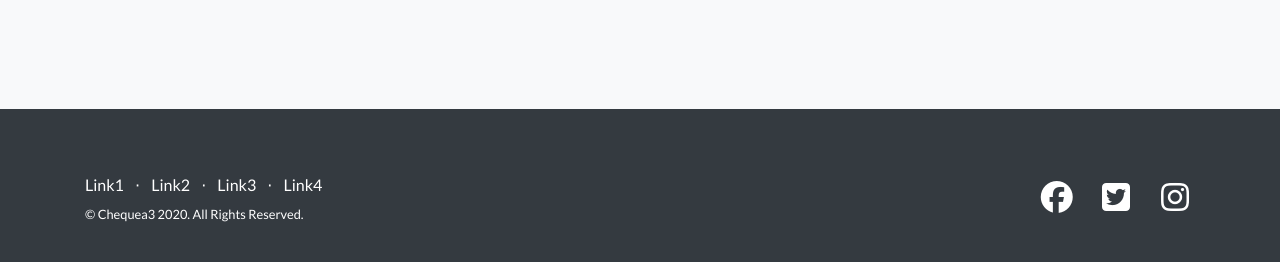
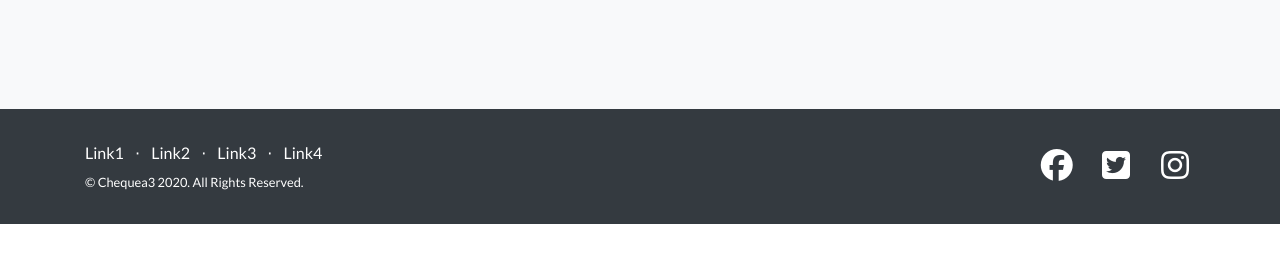
Before and after one commit to NachoKai/Cheque.ar, a website: page index.html in a window 1280 px wide. Shown: the part 2875-3137 px from the top of the page. After the commit the page ends 3099 px from the top, so only its background shows below. Drawn offline with nearby package versions, Linux system fonts and the light colour scheme.

Commit message:
Update style.css

```diff
--- a/css/style.css
+++ b/css/style.css
@@ -135,8 +135,8 @@ header.masthead h1 {
 }
 
 footer.footer {
-  padding-top: 4rem;
-  padding-bottom: 4rem;
+  padding-top: 2rem;
+  padding-bottom: 2rem;
 }
 
 footer a {
```
